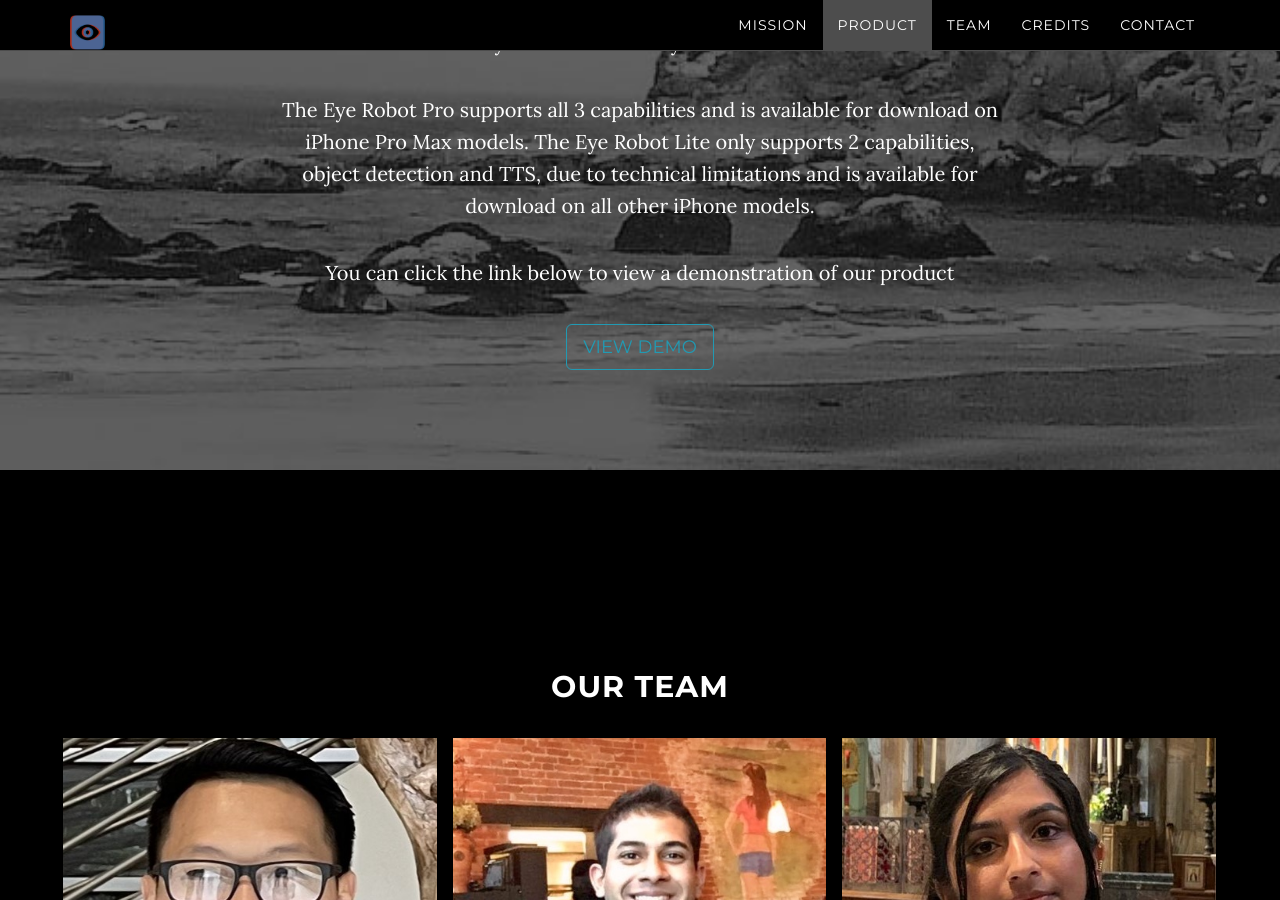
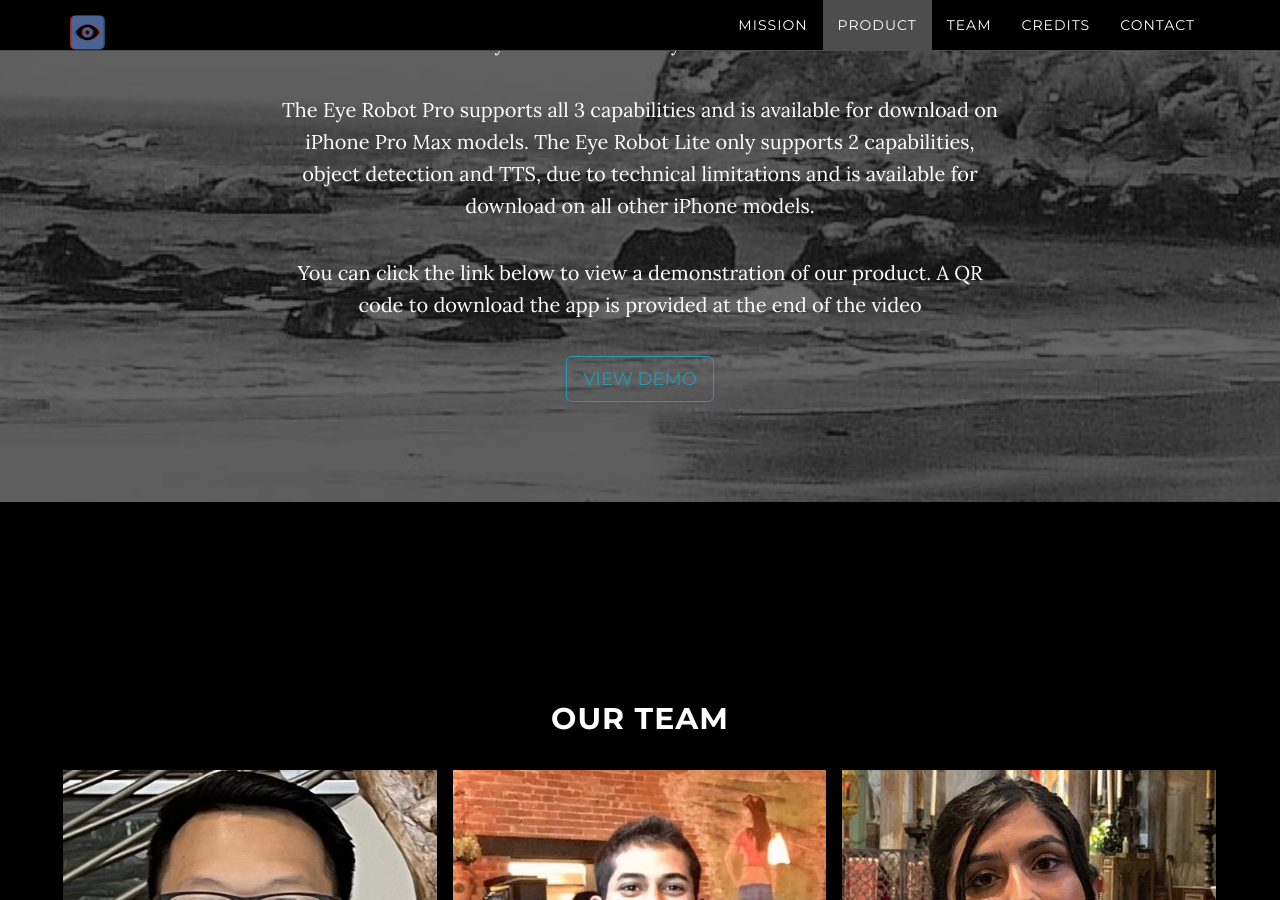
Before and after one commit to snarain677/agency-capstone-website, a Jekyll site: the page built from index.html, in a window 1280 px wide and 900 px high, scrolled down 1948 px. Built offline with Jekyll 4.4.1, drawn with Linux system fonts in a browser that asks for light colours.

Commit message:
Updated demo link

```diff
--- a/_includes/download.html
+++ b/_includes/download.html
@@ -7,8 +7,8 @@
 		    <p>The Eye Robot is a visual impairment assistant that utilizes object detection, distance estimation, and text-to-speech (TTS) to help its users navigate through indoor settings.</p>
 		    <p> Two versions of the applications are available for download: <br>Eye Robot Pro and Eye Robot Lite.</p>
 		    <p> The Eye Robot Pro supports all 3 capabilities and is available for download on iPhone Pro Max models. The Eye Robot Lite only supports 2 capabilities, object detection and TTS, due to technical limitations and is available for download on all other iPhone models.</p>
-		    <p>You can click the link below to view a demonstration of our product</p>
-                    <a href="http://startbootstrap.com/template-overviews/grayscale/" class="btn btn-default btn-lg">View Demo</a>
+		    <p>You can click the link below to view a demonstration of our product. A QR code to download the app is provided at the end of the video</p>
+                    <a href="https://youtu.be/WbptvUgLlw4" class="btn btn-default btn-lg">View Demo</a>
                 </div>
             </div>
         </div>
```
